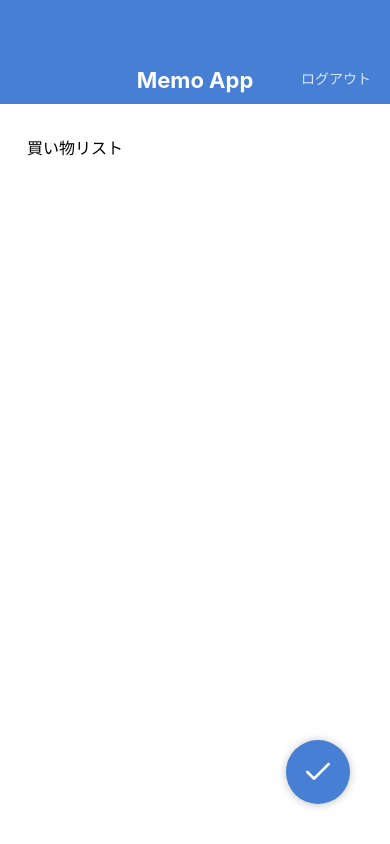
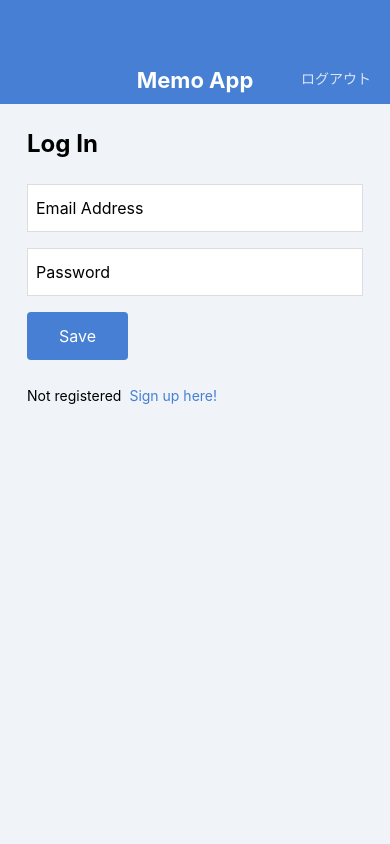
Before and after one commit to Hachin23/MemoApp, a React Native app: screen / in a window 390 px wide. Built offline with nearby package versions, Linux system fonts and the light colour scheme.

Commit message:
Create LogInScreen

```diff
--- a/App.jsx
+++ b/App.jsx
@@ -2,13 +2,13 @@
 
 // import MemoListScreen from './src/screens/MemoListScreen';
 // import MemoDetailScreen from './src/screens/MemoDetailScreen';
-import MemoEditScreen from './src/screens/MemoEditScreen';
+//import MemoEditScreen from './src/screens/MemoEditScreen';
 //import MemoCreateScreen from './src/screens/MemoCreateScreen';
-
+import LogInScreen from './src/screens/LogInScreen';
 
 // Reactの開発ではタブ幅=2スペースが推奨されているためSettingを修正する。
 export default function App() {
   return (
-    <MemoEditScreen />
+    <LogInScreen />
   );
 }
--- /dev/null
+++ b/src/components/Button.jsx
@@ -0,0 +1,32 @@
+import React from "react";
+import { View, Text, StyleSheet } from 'react-native';
+import { string } from "prop-types";
+
+export default function Button(props) {
+  const { label } = props;
+  return (
+    <View style={styles.buttonContainer}>
+      <Text style={styles.buttonLabel}>{ label }</Text>
+    </View>
+  );
+}
+
+Button.propTypes = {
+  label: string.isRequired,
+};
+
+const styles = StyleSheet.create({
+  buttonContainer: {
+    backgroundColor: '#467FD3',
+    borderRadius: 4,
+    alignSelf: 'flex-start',
+    marginBottom: 24,
+  },
+  buttonLabel: {
+    fontSize: 16,
+    lineHeight: 32,
+    paddingVertical: 8,
+    paddingHorizontal: 32,
+    color: '#ffffff',
+  },
+});
--- /dev/null
+++ b/src/screens/LogInScreen.jsx
@@ -0,0 +1,64 @@
+import React from "react";
+import {
+  View, Text, TextInput, StyleSheet,
+} from 'react-native';
+
+import AppBar from "../components/AppBar";
+import Button from "../components/Button";
+
+export default function LogInScreen() {
+  return (
+    <View style={ styles.container}>
+      <AppBar />
+      <View style={styles.inner}>
+        <Text style={styles.title}>Log In</Text>
+        <TextInput value="Email Address" style={styles.input}/>
+        <TextInput value="Password" style={styles.input}/>
+        <Button label="Save" />
+        <View style={styles.footer}>
+          <Text style={styles.footerText}>Not registered</Text>
+          <Text style={styles.footerLink}>Sign up here!</Text>
+        </View>
+      </View>
+    </View>
+  );
+}
+
+const styles = StyleSheet.create({
+  container: {
+      flex: 1,
+      backgroundColor: '#F0F4F8',
+  },
+  inner: {
+    paddingHorizontal: 27,
+    paddingVertical: 24,
+  },
+  title: {
+    fontSize: 24,
+    lineHeight: 32,
+    fontWeight: 'bold',
+    marginBottom: 24,
+  },
+  input: {
+    fontSize: 16,
+    height: 48,
+    borderColor: '#DDDDDD',
+    borderWidth: 1,
+    backgroundColor: '#ffffff',
+    paddingHorizontal: 8,
+    marginBottom: 16,
+  },
+  footerText: {
+    fontSize: 14,
+    lineHeight: 24,
+    marginRight: 8,
+  },
+  footerLink: {
+    fontSize: 14,
+    lineHeight: 24,
+    color: '#467FD3',
+  },
+  footer: {
+    flexDirection: 'row',
+  }
+});
```
